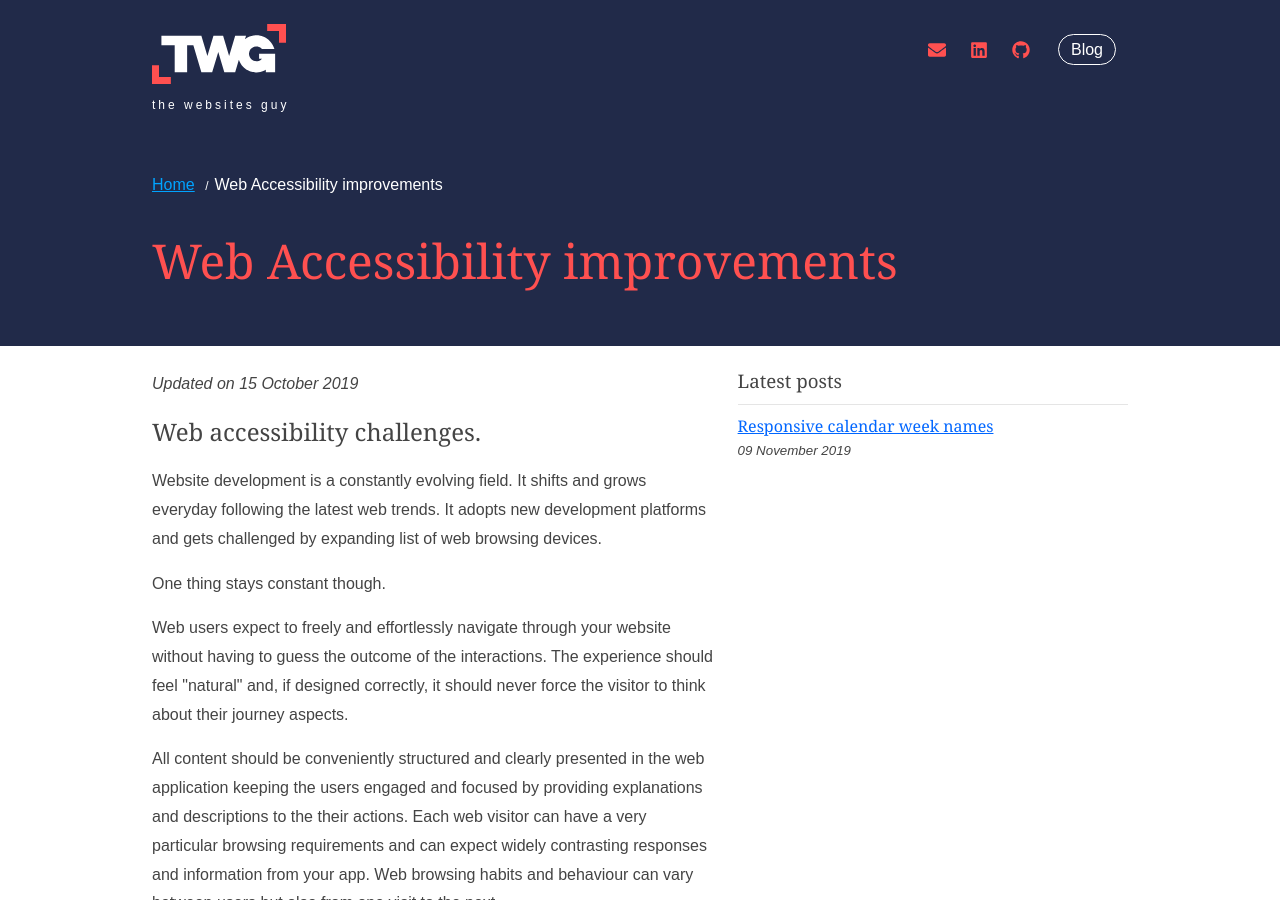
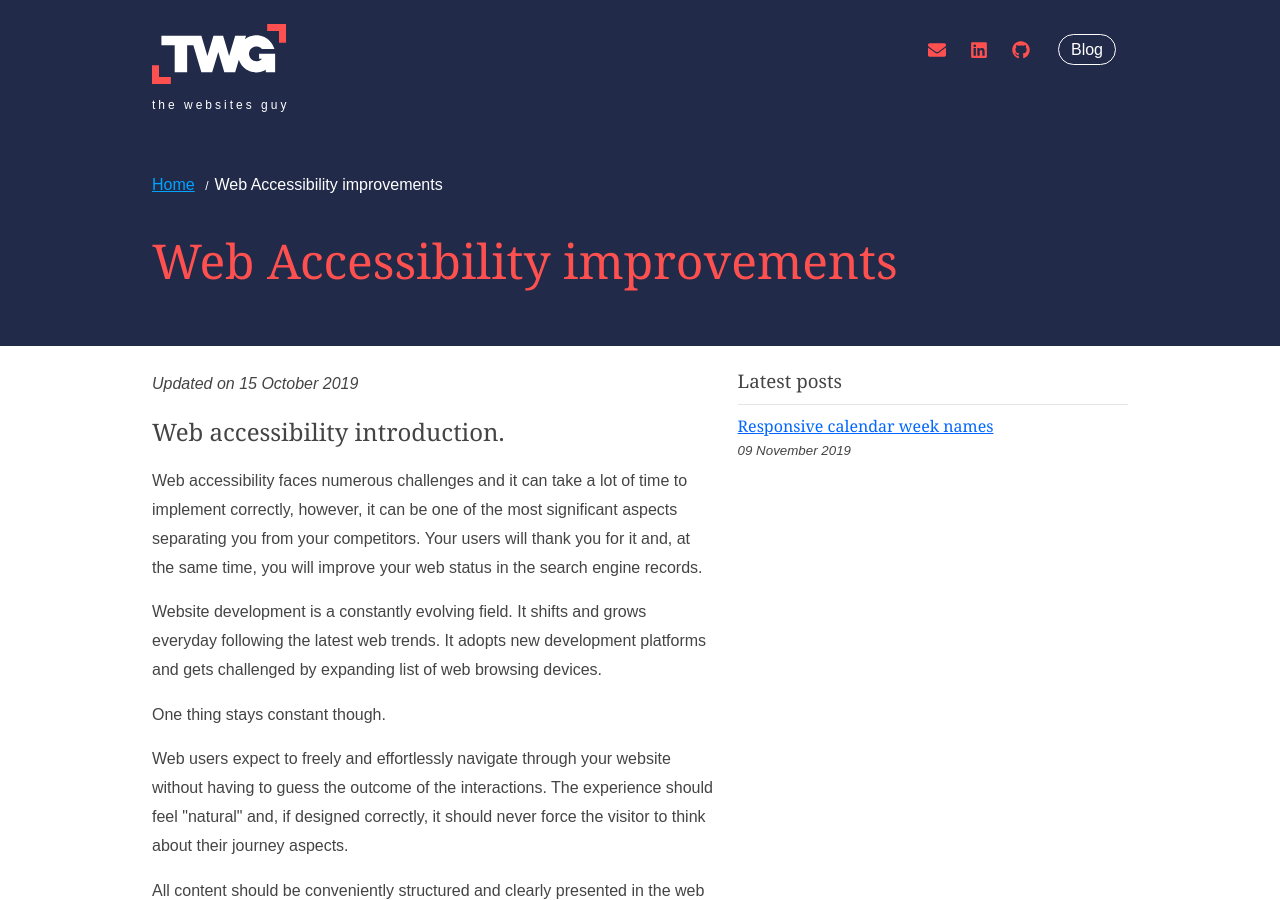
Before and after one commit to proochster/thewebsitesguy, a Jekyll site: the page built from web-accessibility-improvements.html, in a window 1280 px wide and 900 px high. Built offline with Jekyll 4.4.1, drawn with Linux system fonts in a browser that asks for light colours; comment, search, counter and statistics services are not loaded.

```diff
--- a/personalised-and-optimised-content.html
+++ b/personalised-and-optimised-content.html
@@ -6,7 +6,7 @@ priority: 0.8
 description: Increase user engagement and conversion by tailoring the information and the functionality of your site. Create and measure the impact of personalised variants based on visitors' characteristics like location, device type, behaviour and many more.
 ---
 <h2>Introduction to personalised and optimised content.</h2>
-<p>Take advantage of using one of the top platforms providing personalisation and content optimisation and maximise the user experience of your website. It is a common practice for most large, web-focused companies and products to employ optimisation tools as it can quickly bring back results with a minimum cost.</p>
+<p>Take advantage of using one of the top platforms providing personalisation and content optimisation and maximise the user experience of your website. It is a common practice for most large, web-focused companies and products to employ optimisation tools as it can quickly bring back results with a minimum cost. Create and measure the impact of personalised variants based on visitors' characteristics like location, device type, behaviour and many more</p>
 <p>The good news is, you do not need to be running a multi-million dollar online business to start benefiting from it. With a platform like Google Optimize you can start now on a zero budget. The integration of Google Optimize is extremely simple. Follow this <a href="https://www.google.com/url?q=https://support.google.com/tagmanager/answer/7164339" target="_blank" title="Google Optimize installation guide" class="link">link</a> for a step-by-step guide. Once the installation is complete, you can start your first website personalisation within minutes.</p>
 
 <h2>How does content personalisation work?</h2>
--- a/responsive-web-design.html
+++ b/responsive-web-design.html
@@ -6,7 +6,7 @@ priority: 0.8
 description: Responsive Web Design is a widely accepted approach for structuring website layouts. Well designed responsive website provides effortless and uninterrupted access to the content regardless of the device used by your audience.
 ---
 <h2>What is Responsive Web Design (RWD)?</h2>
-<p><strong>Responsive web design</strong> is a modern technique of displaying web content across various screen sizes and device types. It combines HTML and CSS properties to achieve it. Mobile phones, tablets, laptops and desktops can use responsive content served from a single source. In the consequence it eliminates the need for developing and maintaining device type specific layouts and websites. One, well organized page can deliver the information to all users and saves precious time and resources during development process.</p>
+<p><strong>Responsive web design</strong> is a modern technique of displaying web content across various screen sizes and device types. It combines HTML and CSS properties to achieve it. A well designed responsive website provides effortless and uninterrupted access to the content regardless of the device used by your audience. Mobile phones, tablets, laptops and desktops can use responsive content served from a single source. In the consequence it eliminates the need for developing and maintaining device type specific layouts and websites. One, well organized page can deliver the information to all users and saves precious time and resources during development process.</p>
 
 <p>Simultaneously, visitors benefit from maximizing the use of their screen real estate. This is achieved by adjusting page elements like font sizes, layout structure or even certain user interactions. The way we navigate through the web differs from one device to another so it is important to match the expectations and user behaviour.</p>
 
--- a/web-accessibility-improvements.html
+++ b/web-accessibility-improvements.html
@@ -5,7 +5,8 @@ date: 2019-10-15
 priority: 0.8
 description: Web accessibility faces numerous challenges and it can take a lot of time to implement correctly, however, it can be one of the most significant aspects separating you from your competitors. Your users will thank you for it and, at the same time, you will improve your web status in the search engine records.
 ---
-<h2>Web accessibility challenges.</h2>
+<h2>Web accessibility introduction.</h2>
+<p>Web accessibility faces numerous challenges and it can take a lot of time to implement correctly, however, it can be one of the most significant aspects separating you from your competitors. Your users will thank you for it and, at the same time, you will improve your web status in the search engine records.</p>
 <p>Website development is a constantly evolving field. It shifts and grows everyday following the latest web trends. It adopts new development platforms and gets challenged by expanding list of web browsing devices.</p>
 <p>One thing stays constant though.</p>
 <p>Web users expect to freely and effortlessly navigate through your website without having to guess the outcome of the interactions. The experience should feel "natural" and, if designed correctly, it should never force the visitor to think about their journey aspects.</p>
--- a/website-speed-and-performance.html
+++ b/website-speed-and-performance.html
@@ -6,6 +6,8 @@ priority: 0.8
 description: Creating a content-rich website is a great first step to the online presence. A well optimised site can boost position in the search rankings and attract more users. Improving website performance should be an integral and continuous part of the development process rather than an afterthought.
 ---
 <h2>Why is website load time important?</h2>
+
+<p>Creating a content-rich website is a great first step to the online presence. A well optimised site can boost position in the search rankings and attract more users. Improving website performance should be an integral and continuous part of the development process rather than an afterthought.</p>
 
 <p>It is no secret, Google favours fast and effectively optimised sites, and so do your website visitors. What is favoured by the search engines will also benefit your users, it really goes hand-in-hand.</p>
 
```
Also changed, not shown: _includes/services.html (+4 -4 lines).
